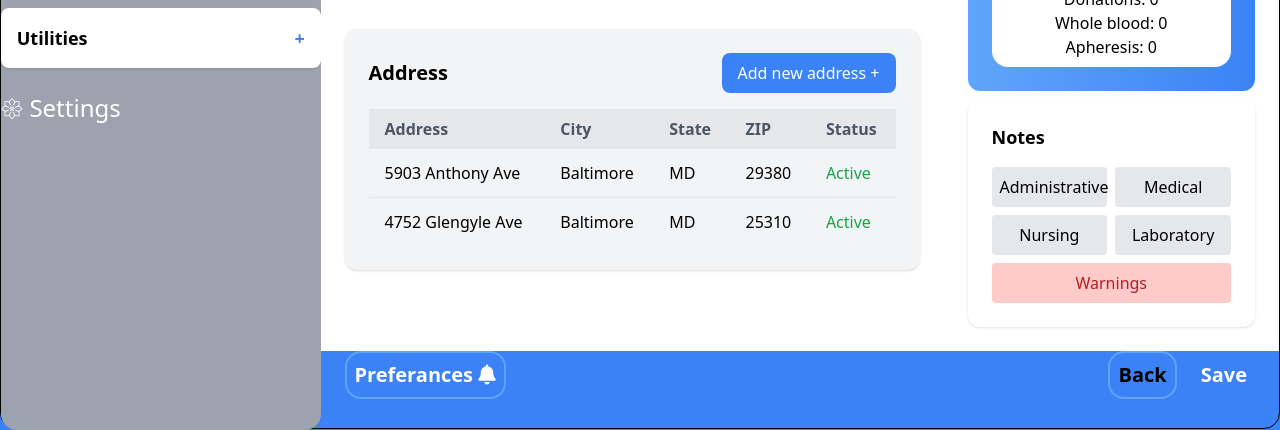
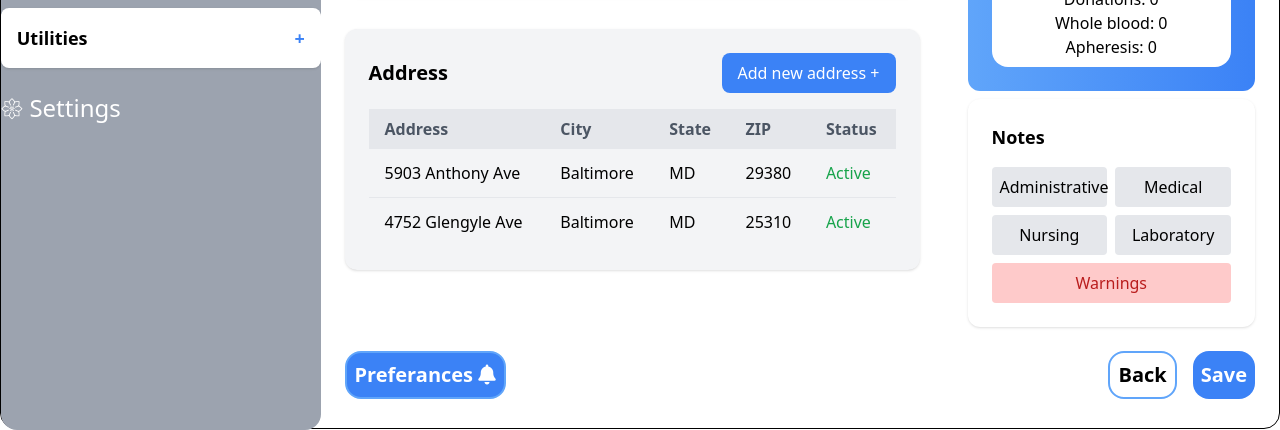
Before and after one commit to somuraj007559/UI-Task, a plain HTML site: page Task.html in a window 1280 px wide. Shown: the part 495-925 px from the top of the page. Drawn offline with nearby package versions, Linux system fonts and the light colour scheme.

Commit message:
body colour

```diff
--- a/Task.html
+++ b/Task.html
@@ -8,7 +8,7 @@
      <link rel="stylesheet" href="https://cdnjs.cloudflare.com/ajax/libs/font-awesome/6.6.0/css/all.min.css">
 
 </head>
-<body class="bg-blue-500">
+<body>
     <div class="flex max-w-[1800px] mx-auto h-[900px] mt-6 border border-black rounded-2xl ">
       <div class="flex flex-col items-center  w-[25%] h-[900px] rounded-2xl bg-gray-400">
         <img class="w-[200px] h-[150px] mt-4 rounded-2xl" src="https://static.vecteezy.com/system/resources/previews/016/547/827/non_2x/blood-donation-logo-design-blood-donation-illustration-with-blood-drop-line-concept-vector.jpg" alt="">
```
